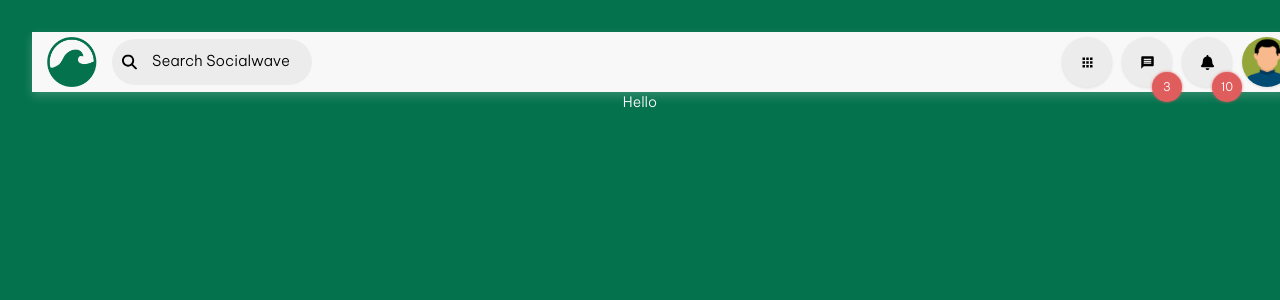
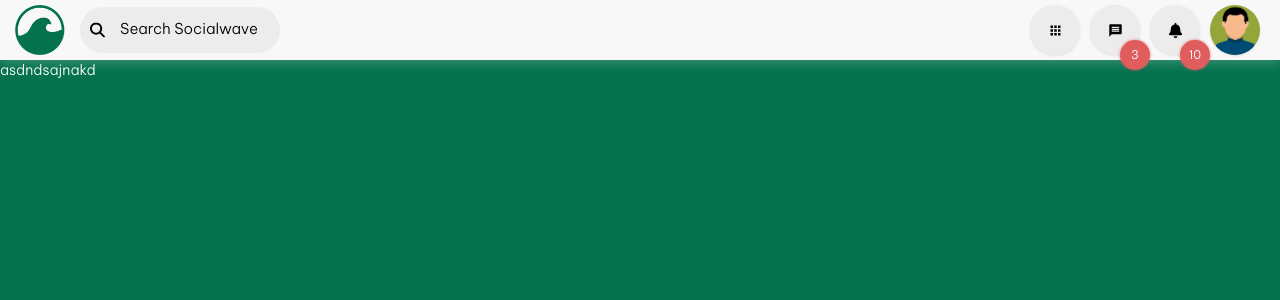
Before and after one commit to khanhisreal/socialwave-fe, a React (Vite) app: page / in a window 1280 px wide. Shown: the top 300 px of the page. Built offline with nearby package versions, Linux system fonts and the light colour scheme.

Commit message:
restructure the project

```diff
--- a/src/App.jsx
+++ b/src/App.jsx
@@ -1,4 +1,3 @@
-import "./App.css";
 import Header from "./components/Header/Header";
 import Body from "./components/Body/Body";
 
--- a/src/components/Body/Body.jsx
+++ b/src/components/Body/Body.jsx
@@ -1,10 +1,11 @@
-import "./Body.css";
+import styles from "./Body.module.css";
+import PersonalWall from "./PersonalWall/PersonalWall";
 
-export default function PersonalWallBody() {
+export default function Body() {
   return (
     <>
-      <div className="content">
-        <p>Hello</p>
+      <div className={styles.container}>
+        <PersonalWall />
       </div>
     </>
   );
--- a/src/components/Body/Body.css
+++ b/src/components/Body/Body.module.css
@@ -1,4 +1,4 @@
-.content {
+.container {
   /* a padding top to match the height of the header */
   padding-top: 60px;
 }
--- /dev/null
+++ b/src/components/Body/PersonalWall/PersonalWall.jsx
@@ -0,0 +1,3 @@
+export default function PersonalWall() {
+  return <p>asdndsajnakd</p>;
+}
```
Also changed, not shown: src/components/Body/PersonalWall/PersonalWall.css (added).
